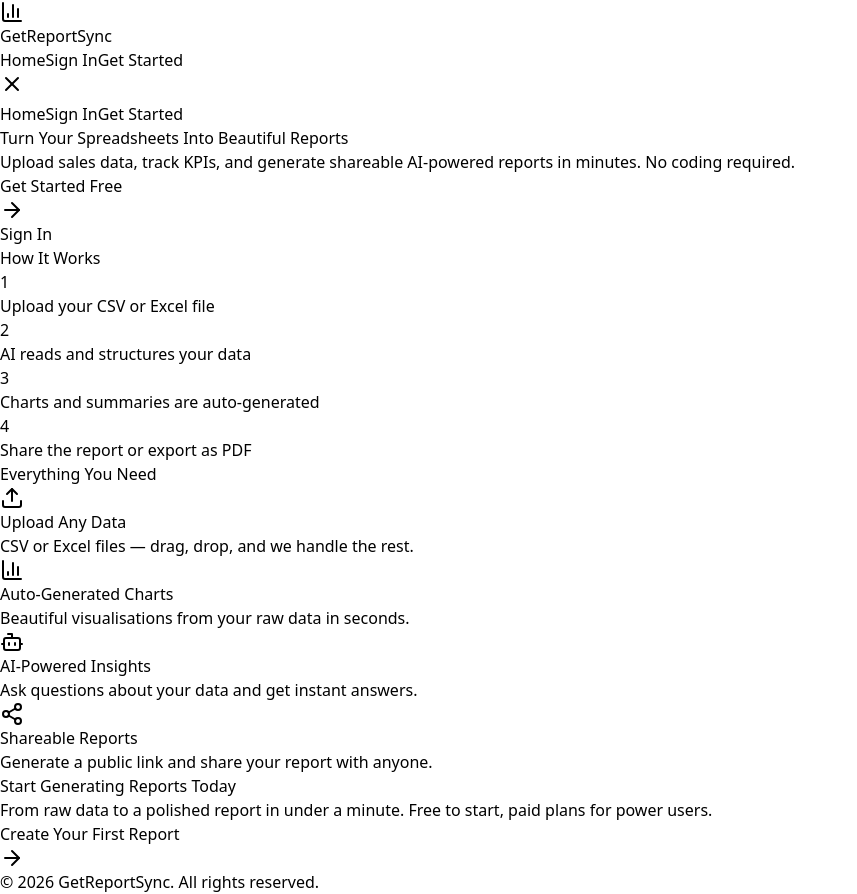
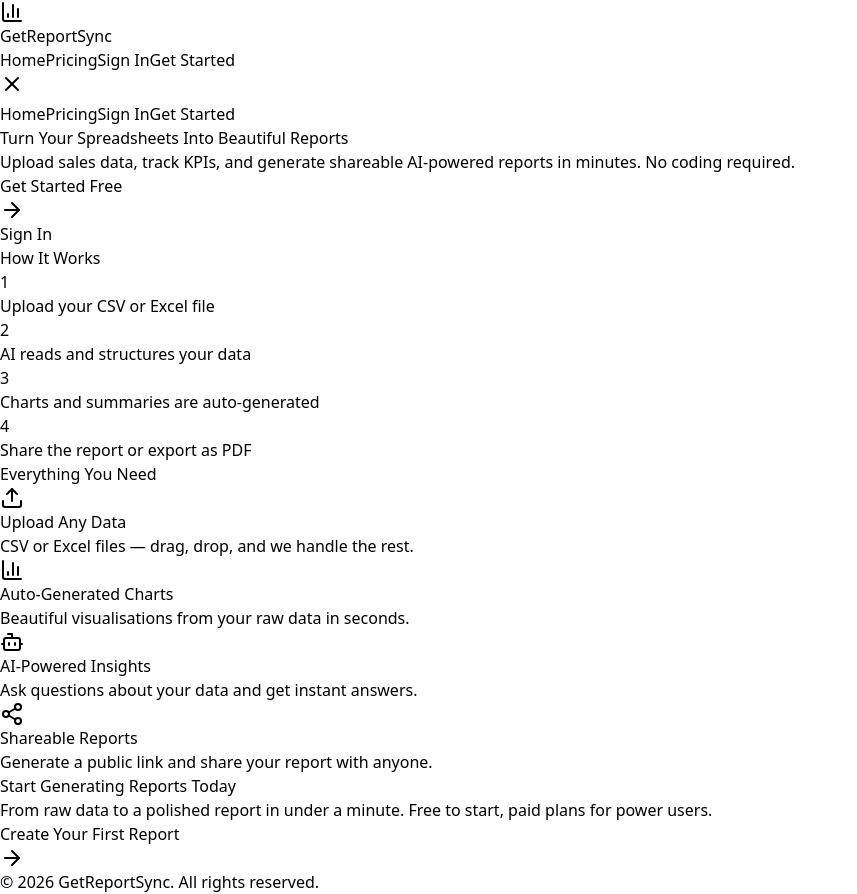
Before and after one commit to bt-sudo69/report-sync, a React (Vite) app: page / in a window 1280 px wide. Both pictures are taken after a click on the button "Toggle navigation menu". Shown: the whole page, without its empty margins (0-857 px from the left). Built offline with nearby package versions, Linux system fonts and the light colour scheme; no server answers.

Commit message:
Add pricing route and navbar link

```diff
--- a/src/App.jsx
+++ b/src/App.jsx
@@ -8,6 +8,7 @@ import Signup from './pages/Signup'
 import Dashboard from './pages/Dashboard'
 import Report from './pages/Report'
 import SharedReport from './pages/SharedReport'
+import Pricing from './pages/Pricing'
 
 export default function App() {
   return (
@@ -55,6 +56,15 @@ export default function App() {
             }
           />
           <Route
+            path="/pricing"
+            element={
+              <>
+                <Navbar />
+                <Pricing />
+              </>
+            }
+          />
+          <Route
             path="/share/:id"
             element={
               <>
--- a/src/components/Navbar.jsx
+++ b/src/components/Navbar.jsx
@@ -23,6 +23,9 @@ export default function Navbar() {
           <div className="hidden md:flex items-center gap-6">
             <Link to="/" className="text-gray-600 hover:text-blue-600">
               Home
+            </Link>
+            <Link to="/pricing" className="text-gray-600 hover:text-blue-600">
+              Pricing
             </Link>
             {user ? (
               <>
@@ -78,6 +81,13 @@ export default function Navbar() {
           >
             Home
           </Link>
+          <Link
+            to="/pricing"
+            className="block text-gray-600"
+            onClick={() => setMenuOpen(false)}
+          >
+            Pricing
+          </Link>
           {user ? (
             <>
               <Link
```
